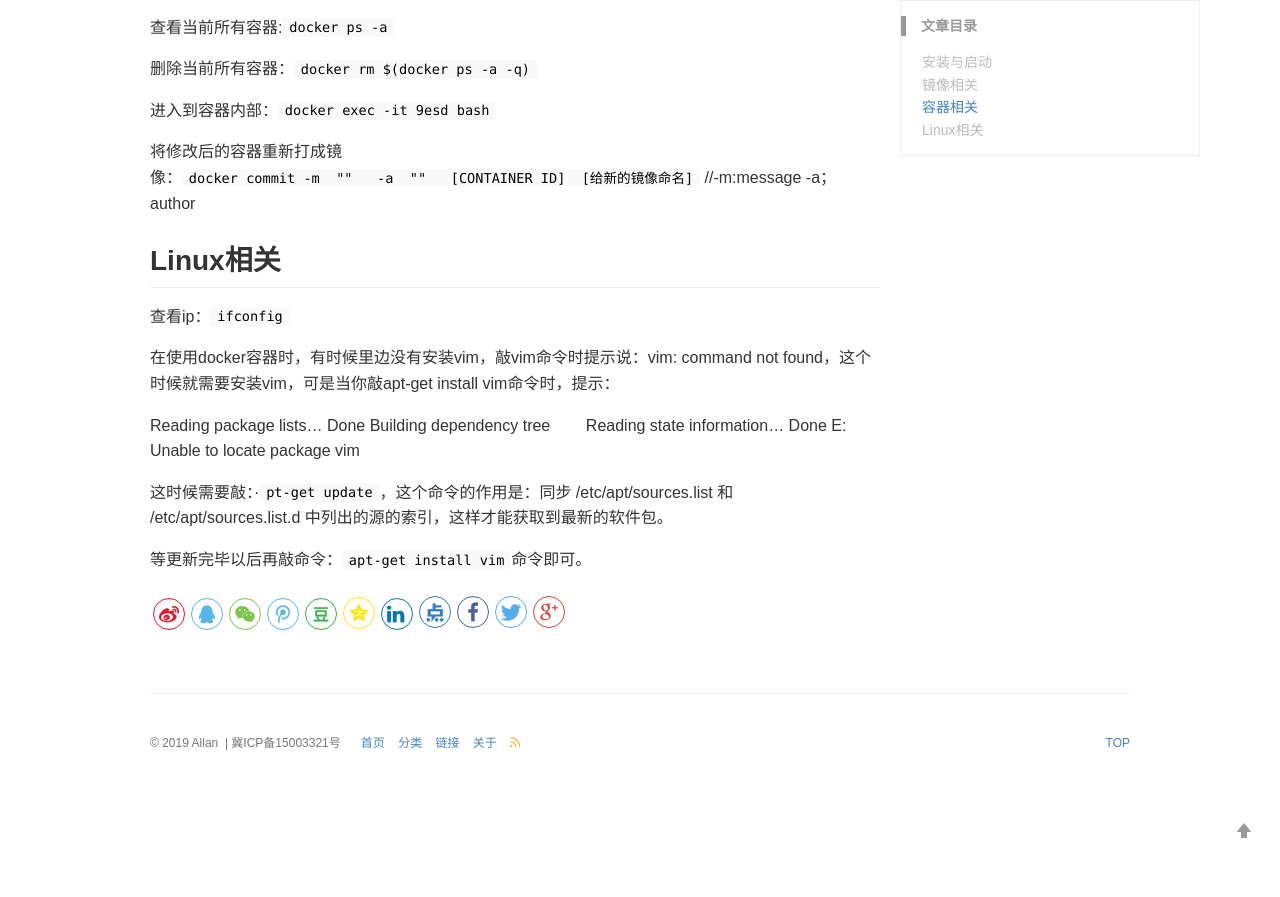
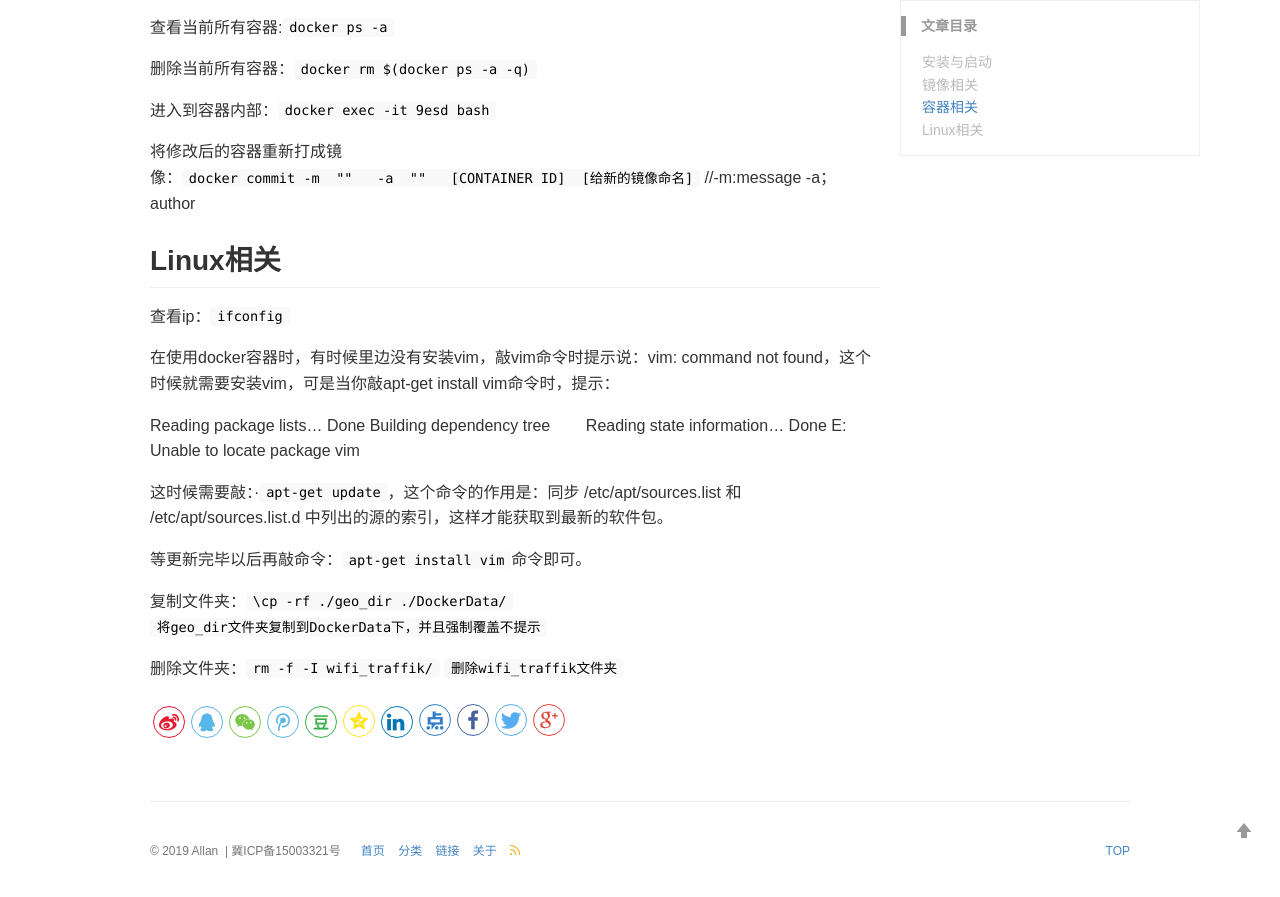
Before and after one commit to AllanHao/allanhao.github.io, a Jekyll site: the page built from _posts/2019-03-26-docker-command.md, in a window 1280 px wide and 900 px high, scrolled down 1003 px. Shown: the top 897 px of the window. Built offline with Jekyll 4.4.1, drawn with Linux system fonts in a browser that asks for light colours; comment, search, counter and statistics services are not loaded; before the commit the page ends 1795 px from its top, so only the background shows below that.

Commit message:
Update 2019-03-26-docker-command.md

```diff
--- a/_posts/2019-03-26-docker-command.md
+++ b/_posts/2019-03-26-docker-command.md
@@ -59,6 +59,10 @@ Building dependency tree
 Reading state information... Done
 E: Unable to locate package vim
 
-这时候需要敲：·`pt-get update`，这个命令的作用是：同步 /etc/apt/sources.list 和 /etc/apt/sources.list.d 中列出的源的索引，这样才能获取到最新的软件包。
+这时候需要敲：·`apt-get update`，这个命令的作用是：同步 /etc/apt/sources.list 和 /etc/apt/sources.list.d 中列出的源的索引，这样才能获取到最新的软件包。
 
 等更新完毕以后再敲命令：`apt-get install vim`命令即可。
+
+复制文件夹：`\cp -rf ./geo_dir ./DockerData/` `将geo_dir文件夹复制到DockerData下，并且强制覆盖不提示`
+
+删除文件夹：`rm -f -I wifi_traffik/` `删除wifi_traffik文件夹`
```
